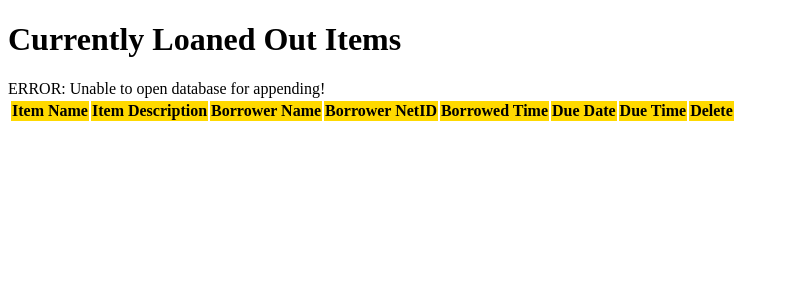
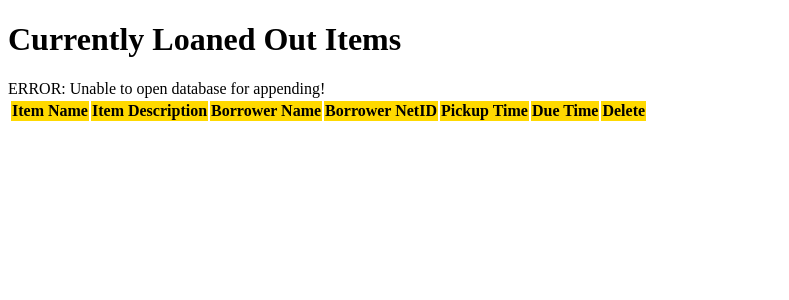
Before and after one commit to ryanakca/ET, a PHP site: page /et-lo.php in a window 1280 px wide. Shown: the top 300 px of the page, without its empty margins (0-789 px from the left). Run offline with PHP 8.4, Linux system fonts and the light colour scheme; lists and menus that the app fills with data are empty; some libraries are stand-ins or nearby versions.

Commit message:
Updated et-lo table

```diff
--- a/et-lo.php
+++ b/et-lo.php
@@ -28,8 +28,7 @@
           <th>Item Description</th>
           <th>Borrower Name</th>
           <th>Borrower NetID</th>
-          <th>Borrowed Time</th>
-          <th>Due Date</th>
+          <th>Pickup Time</th>
           <th>Due Time</th>
           <th>Delete</th>
         </tr>
```
